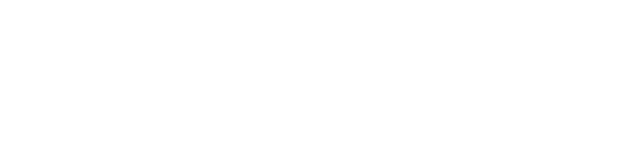
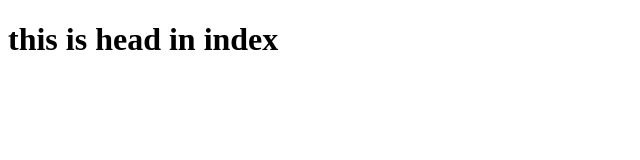
Before and after one commit to P-Shakibafar/git-one, a plain HTML site: page index.html in a window 1280 px wide. Shown: the whole page, without its empty margins (0-640 px from the left). Drawn offline with Linux system fonts and the light colour scheme.

Commit message:
add head in index

```diff
--- a/index.html
+++ b/index.html
@@ -5,6 +5,6 @@
     <title>git one</title>
   </head>
   <body>
-
+<h1>this is head in index</h1>
   </body>
 </html>
```
